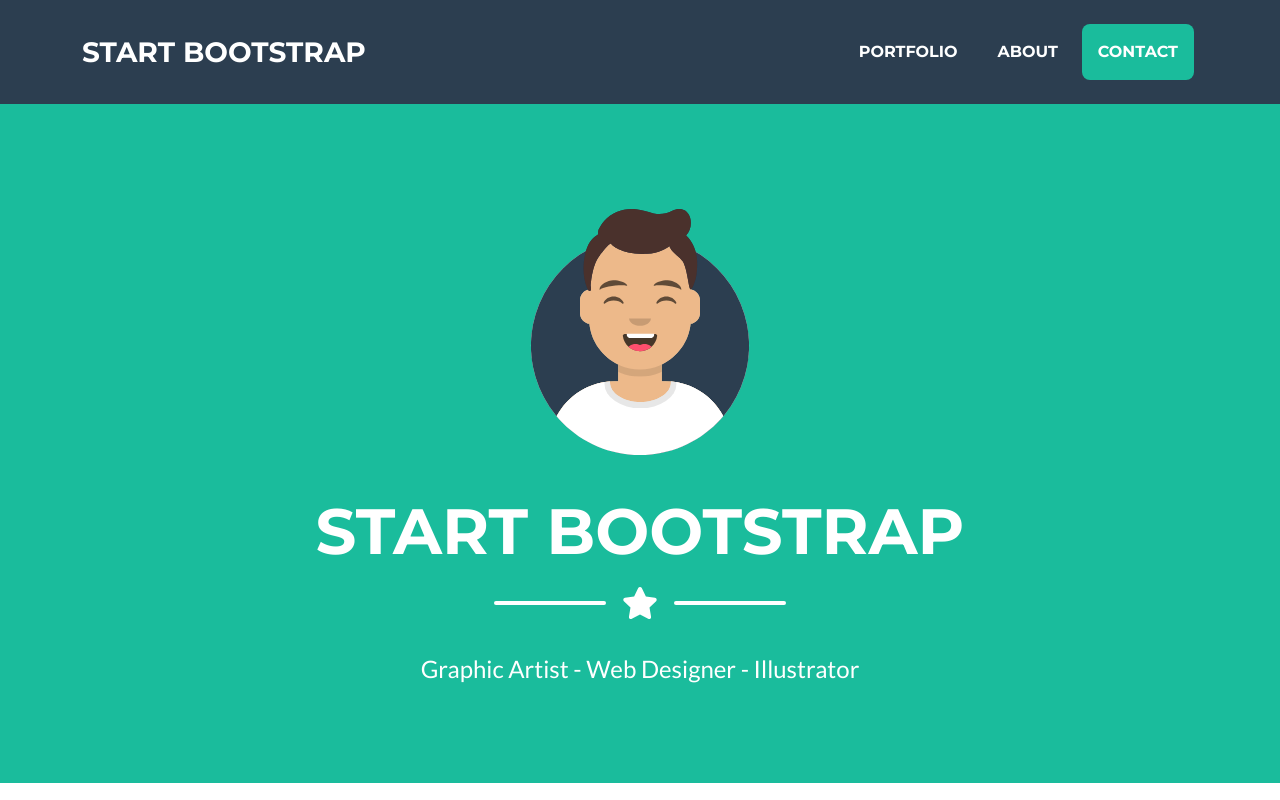
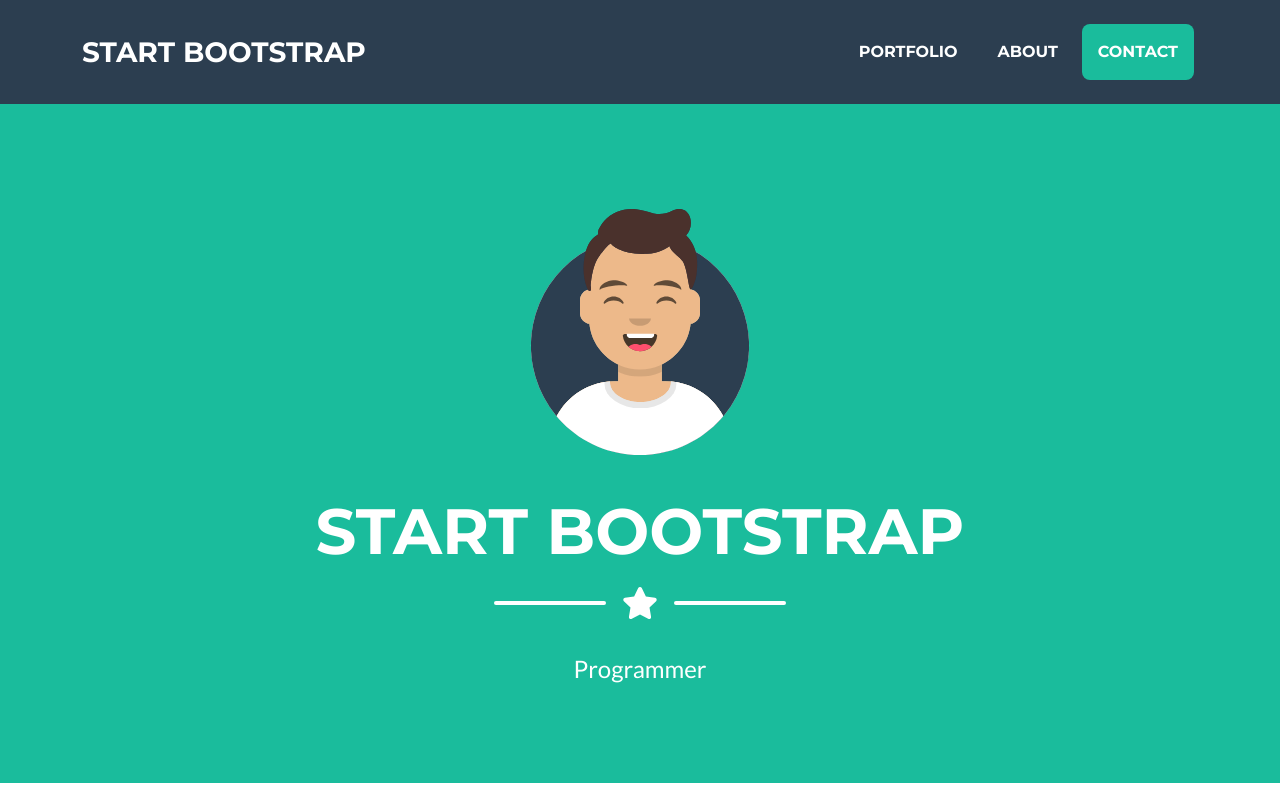
Before and after one commit to wilsonray/wilsonray.github.io, a plain HTML site: page index.html in a window 1280 px wide. Shown: the top 800 px of the page. Drawn offline with nearby package versions, Linux system fonts and the light colour scheme.

Commit message:
Update index.html

```diff
--- a/index.html
+++ b/index.html
@@ -48,7 +48,7 @@
                     <div class="divider-custom-line"></div>
                 </div>
                 <!-- Masthead Subheading-->
-                <p class="masthead-subheading font-weight-light mb-0">Graphic Artist - Web Designer - Illustrator</p>
+                <p class="masthead-subheading font-weight-light mb-0">Programmer</p>
             </div>
         </header>
         <!-- Portfolio Section-->
```
